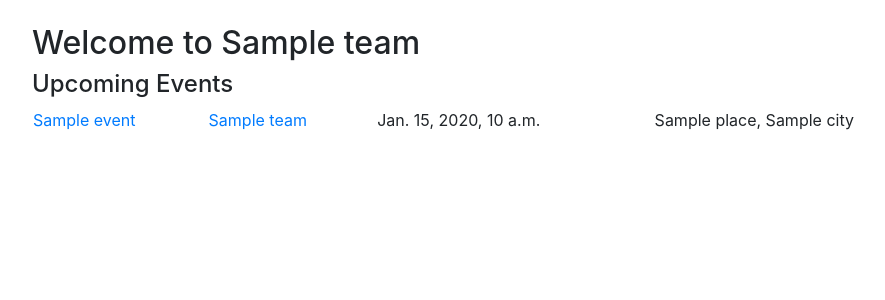
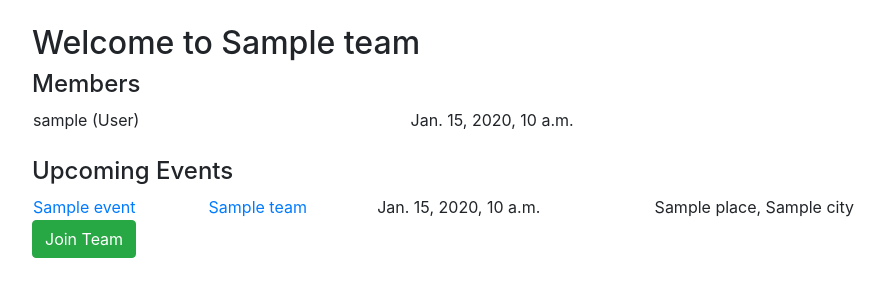
Before and after one commit to GetTogetherComm/GetTogether, a Django app: page /team/1/ in a window 1280 px wide. Shown: the part 56-356 px from the top of the page, without its empty margins (53-938 px from the left). Run offline with Django 3.2, Linux system fonts and the light colour scheme; tables that the repository leaves empty hold one stand-in row (values such as "Sample post"); some libraries are stand-ins or nearby versions.

Commit message:
Add ability to join a team as a member, migrate team owners to admin members, add Attendee objects

```diff
--- a/events/admin.py
+++ b/events/admin.py
@@ -2,9 +2,9 @@ from django.contrib import admin
 
 # Register your models here.
 from .models.locale import Language, Continent, Country, SPR, City
-from .models.profiles import UserProfile, Organization, Team
+from .models.profiles import UserProfile, Organization, Team, Member
 from .models.search import Searchable
-from .models.events import Place, Event
+from .models.events import Place, Event, Attendee
 
 admin.site.register(Language)
 admin.site.register(Continent)
@@ -41,3 +41,5 @@ admin.site.register(Place, PlaceAdmin)
 class EventAdmin(admin.ModelAdmin):
     raw_id_fields = ('place', 'created_by')
 admin.site.register(Event, EventAdmin)
+
+admin.site.register(Member)
--- a/events/models/events.py
+++ b/events/models/events.py
@@ -68,6 +68,8 @@ class Event(models.Model):
     #image
     #replies
 
+    attendees = models.ManyToManyField(UserProfile, through='Attendee', related_name="attending", blank=True)
+
     def get_absolute_url(self):
         return reverse('show-event', kwargs={'event_id': self.id, 'event_slug': self.slug})
 
@@ -105,7 +107,7 @@ def update_event_searchable(event):
         searchable.longitude = event.place.longitude or None
         searchable.latitude = event.place.latitude
     else:
-        searchable.location_name = ""
+        searchable.location_name = team.location_name
         searchable.longitude = None
         searchable.latitude = None
     searchable.save()
@@ -124,3 +126,26 @@ def slugify(s, ok=SLUG_OK, lower=True, spaces=False):
     if not spaces:
         new = re.sub('[-\s]+', '-', new)
     return new.lower() if lower else new
+
+class Attendee(models.Model):
+    NORMAL=0
+    CREW=1
+    HOST=2
+    ROLES = [
+        (NORMAL, _("Normal")),
+        (CREW, _("Crew")),
+        (HOST, _("Host"))
+    ]
+    NO=-1
+    MAYBE=0
+    YES=1
+    STATUSES = [
+        (NO, _("No")),
+        (MAYBE, _("Maybe")),
+        (YES, _("Yes")),
+    ]
+    event = models.ForeignKey(Event, on_delete=models.CASCADE)
+    user = models.ForeignKey(UserProfile, on_delete=models.CASCADE)
+    role = models.SmallIntegerField(_("Role"), choices=ROLES, default=NORMAL, db_index=True)
+    status = models.SmallIntegerField(_("Attending?"), choices=STATUSES, db_index=True)
+    joined_date = models.DateTimeField(default=datetime.datetime.now)
--- a/events/models/profiles.py
+++ b/events/models/profiles.py
@@ -175,3 +175,11 @@ class Member(models.Model):
     user = models.ForeignKey(UserProfile, on_delete=models.CASCADE)
     role = models.SmallIntegerField(_("Member Role"), choices=ROLES, default=NORMAL, db_index=True)
     joined_date = models.DateTimeField(default=datetime.datetime.now)
+
+    @property
+    def role_name(self):
+        print("Role name: %s=%s" % (self.role, Member.ROLES[self.role]))
+        return Member.ROLES[self.role][1]
+
+    def __str__(self):
+        return '%s in %s' % (self.user, self.team)
--- /dev/null
+++ b/events/templates/events/member_list.html
@@ -0,0 +1,14 @@
+
+{% if member_list %}
+    <table border="0" width="960px">
+    {% for member in member_list %}
+	<tr>
+		<td>{{ member.user }}</td>
+		<td>{{ member.joined_date }}</td>
+		<td>{% if member.role > 0 %}{{ member.role_name }}{% endif %}</td>
+	</tr>
+    {% endfor %}
+    </table>
+{% else %}
+    <p>No members yet.</p>
+{% endif %}
--- a/get_together/templates/get_together/edit_team.html
+++ b/get_together/templates/get_together/edit_team.html
@@ -2,7 +2,7 @@
 
 {% block content %}
 <h2>Update {{team.name}}</h2>
-<form action="{% url "create-team" %}" method="post">
+<form action="{% url "edit-team" team.id %}" method="post">
 {% csrf_token %}
 {% include "events/team_form.html" %}
 	<br />
--- a/get_together/templates/get_together/show_team.html
+++ b/get_together/templates/get_together/show_team.html
@@ -2,6 +2,10 @@
 
 {% block content %}
 <h2>Welcome to {{ team.name }}</h2>
+
+<h4>Members</h4>
+{% include "events/member_list.html" %}
+<br/>
 
 <h4>Upcoming Events</h4>
 {% include "events/event_list.html" %}
@@ -17,4 +21,14 @@
 <button type="submit" class="btn btn-secondary">Edit Team</button>
 </form>
 {% endif %}
+
+{% if is_member %}
+<form action="{% url 'leave-team' team.id %}" method="get">
+<button type="submit" class="btn btn-danger">Leave Team</button>
+</form>
+{% else %}
+<form action="{% url 'join-team' team.id %}" method="get">
+<button type="submit" class="btn btn-success">Join Team</button>
+</form>
+{% endif %}
 {% endblock %}
--- a/get_together/urls.py
+++ b/get_together/urls.py
@@ -32,16 +32,18 @@ urlpatterns = [
     path('api/cities/', event_views.city_list),
 
     path('events/', views.events_list, name='events'),
-    path('create-team/', views.create_team, name='create-team'),
+    path('+create-team/', views.create_team, name='create-team'),
     path('teams/', views.teams_list, name='teams'),
     path('team/<int:team_id>/', views.show_team, name='show-team'),
-    path('team/<int:team_id>/edit/', views.edit_team, name='edit-team'),
-    path('team/<int:team_id>/create-event/', views.create_event, name='create-event'),
-    path('events/<int:event_id>/edit/', views.edit_event, name='edit-event'),
+    path('team/<int:team_id>/+edit/', views.edit_team, name='edit-team'),
+    path('team/<int:team_id>/+join/', event_views.join_team, name='join-team'),
+    path('team/<int:team_id>/+leave/', event_views.leave_team, name='leave-team'),
+    path('team/<int:team_id>/+create-event/', views.create_event, name='create-event'),
+    path('events/<int:event_id>/+edit/', views.edit_event, name='edit-event'),
     path('events/<int:event_id>/<str:event_slug>/', views.show_event, name='show-event'),
 
     path('places/', views.places_list, name='places'),
-    path('create-place/', views.create_place, name='create-place'),
+    path('+create-place/', views.create_place, name='create-place'),
 
     path('oauth/', include('social_django.urls', namespace='social')),
 ]
--- a/get_together/views.py
+++ b/get_together/views.py
@@ -4,7 +4,7 @@ from django.contrib import messages
 from django.shortcuts import render, redirect
 from django.http import HttpResponse, JsonResponse
 
-from events.models.profiles import Team
+from events.models.profiles import Team, UserProfile, Member
 from events.forms import TeamForm, NewTeamForm, TeamEventForm, NewTeamEventForm, NewPlaceForm
 
 from events.models.events import Event, Place
@@ -45,6 +45,7 @@ def create_team(request, *args, **kwargs):
             new_team = form.save()
             new_team.owner_profile = request.user.profile
             new_team.save()
+            Member.objects.create(team=new_team, user=request.user.profile, role=Member.ADMIN)
             return redirect('show-team', team_id=new_team.pk)
         else:
             context = {
@@ -87,8 +88,10 @@ def edit_team(request, team_id):
 def teams_list(request, *args, **kwargs):
     teams = Team.objects.all()
     context = {
-        'teams_list': teams,
+        'all_teams': teams,
     }
+    if request.user.is_authenticated:
+        context['my_teams'] = request.user.profile.memberships.all()
     return render(request, 'get_together/teams.html', context)
 
 
@@ -98,6 +101,8 @@ def show_team(request, team_id, *args, **kwargs):
     context = {
         'team': team,
         'events_list': team_events,
+        'is_member': request.user.profile in team.members.all(),
+        'member_list': Member.objects.filter(team=team),
         'can_create_event': request.user.profile.can_create_event(team),
         'can_edit_team': request.user.profile.can_edit_team(team),
     }
```
Also changed, not shown: events/views.py (+28 -1 lines), get_together/templates/get_together/teams.html (+8 -1 lines), events/migrations/0005_auto_20180108_2221.py, events/migrations/0006_auto_20180124_0303.py (added).
